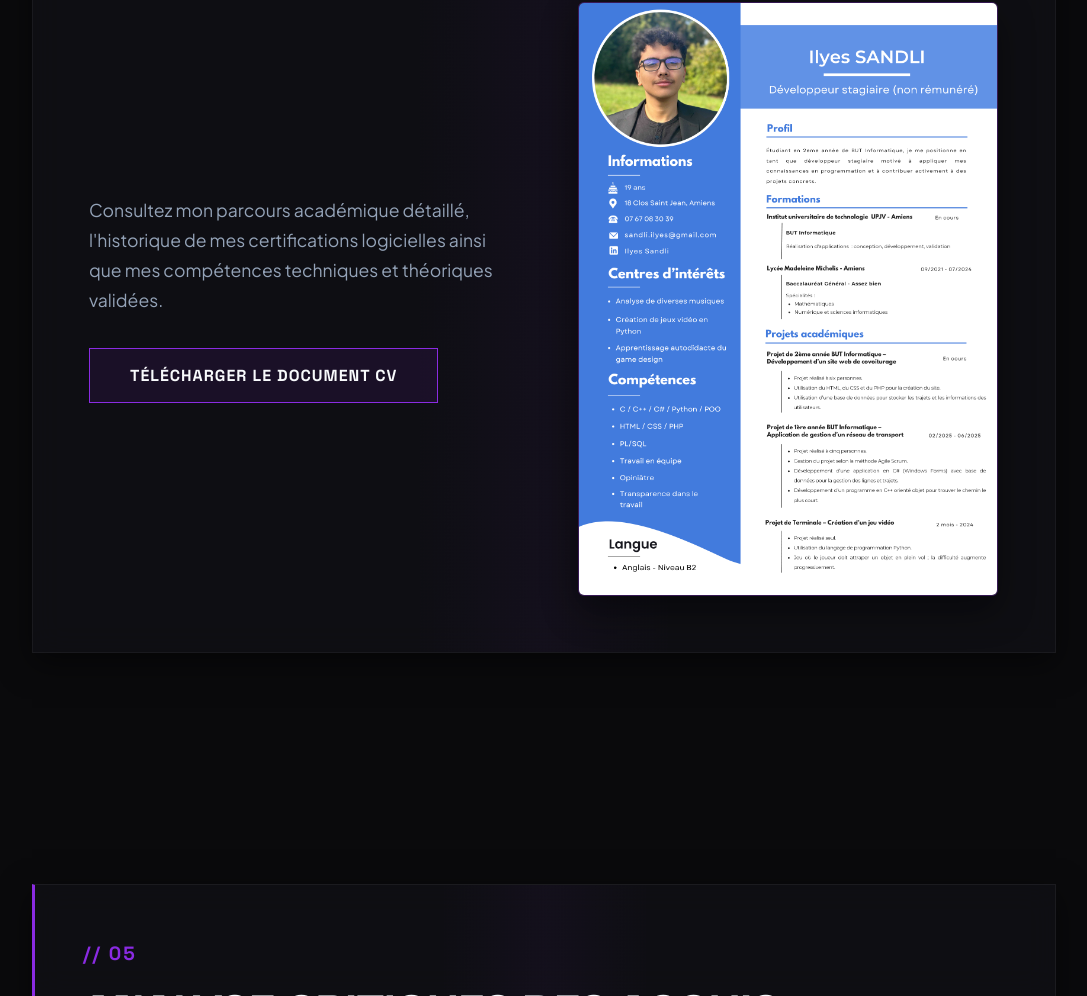
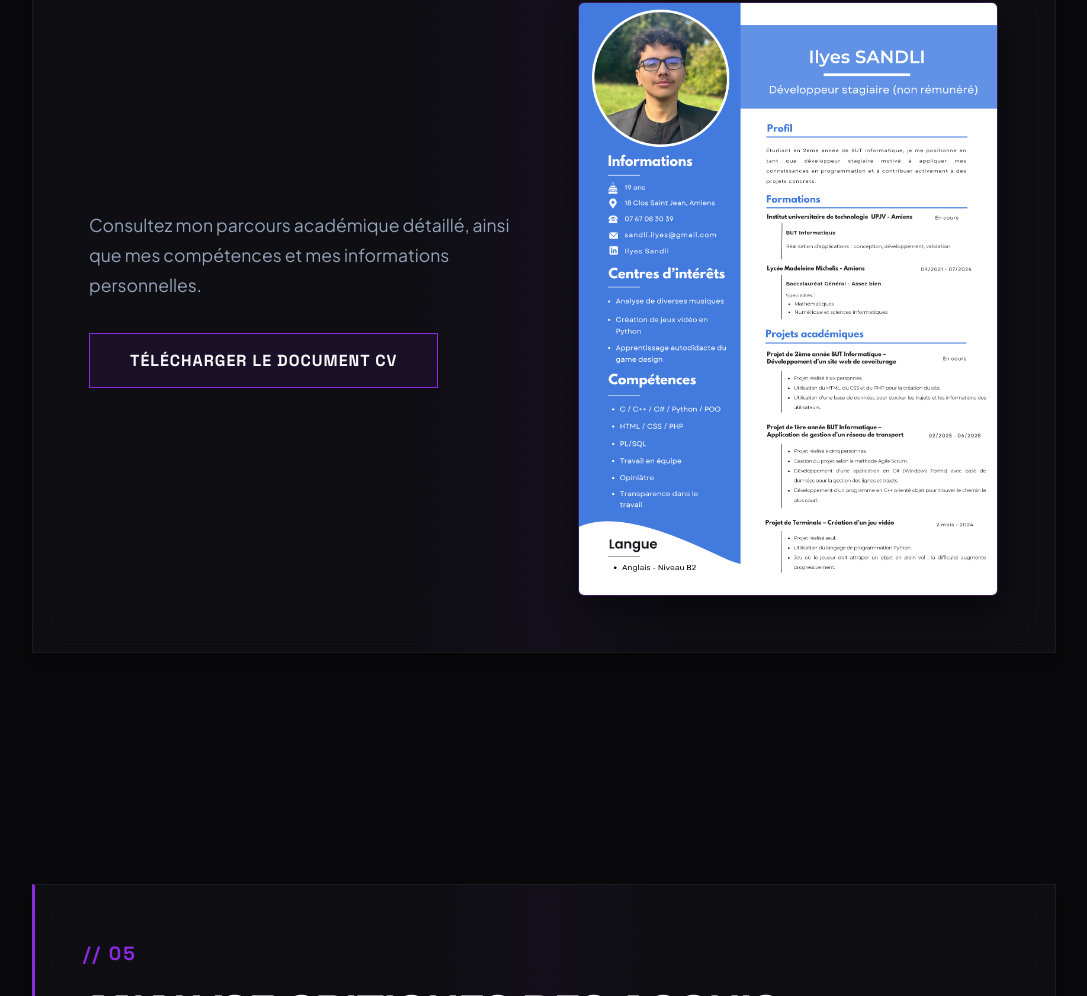
Before and after one commit to LexoRom/portfolio-ilyes, a plain HTML site: page index.html in a window 1280 px wide. Shown: the part 4094-5090 px from the top of the page, without its empty margins (96-1183 px from the left). Drawn offline with Linux system fonts and the light colour scheme.

Commit message:
Update index.html

```diff
--- a/index.html
+++ b/index.html
@@ -358,7 +358,7 @@
                 <h2>Mon CV</h2>
                 <div class="cv-grid">
                     <div>
-                        <p style="margin-bottom: 2rem; max-width: 450px;">Consultez mon parcours académique détaillé, l'historique de mes certifications logicielles ainsi que mes compétences techniques et théoriques validées.</p>
+                        <p style="margin-bottom: 2rem; max-width: 450px;">Consultez mon parcours académique détaillé, ainsi que mes compétences et mes informations personnelles.</p>
                         <a href="fichiers/CV_ILYES_SANDLI.pdf" download class="action-btn">Télécharger le document CV</a>
                     </div>
                     <div class="cv-preview-container" data-img-src="images/CV_ILYES_SANDLI.png">
```
